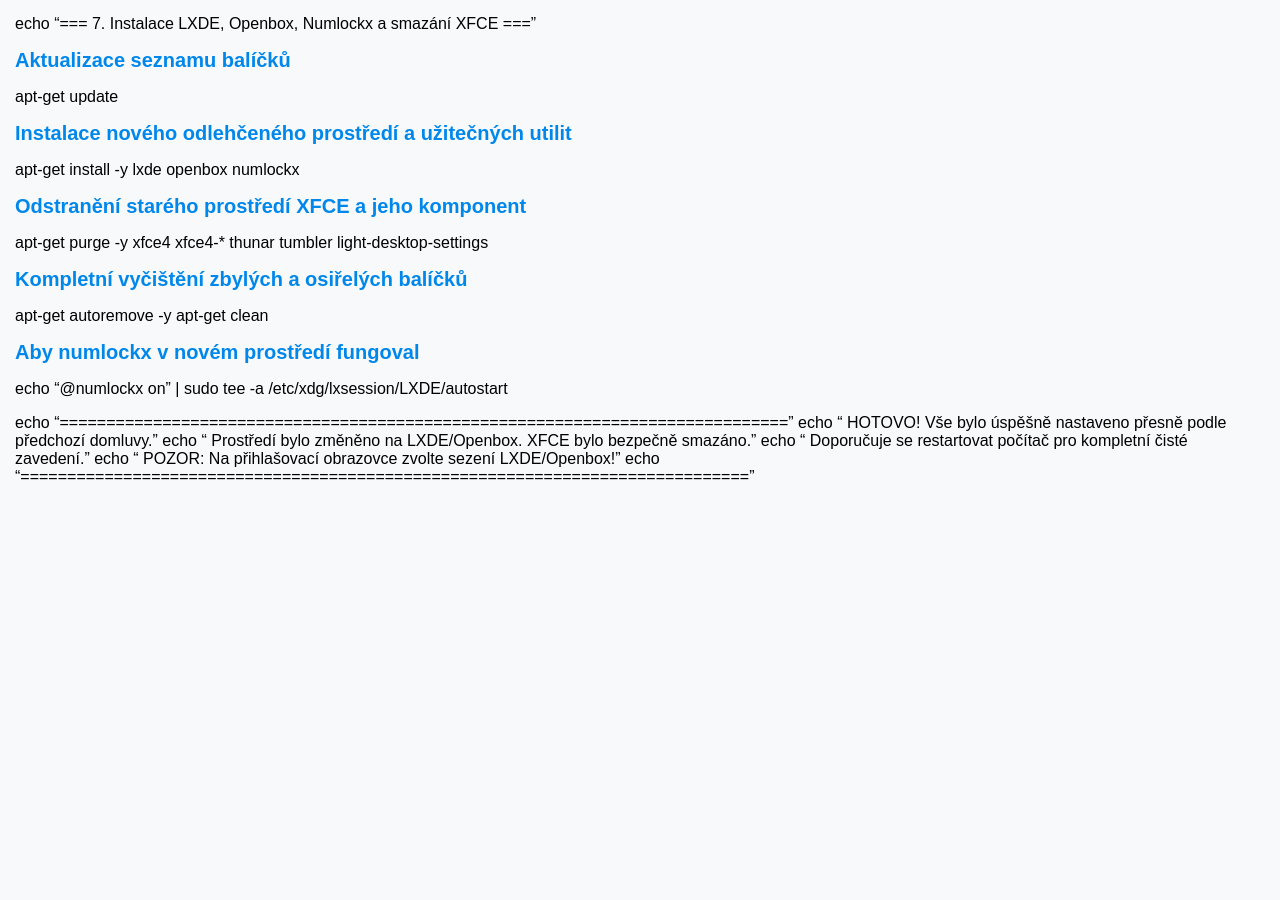
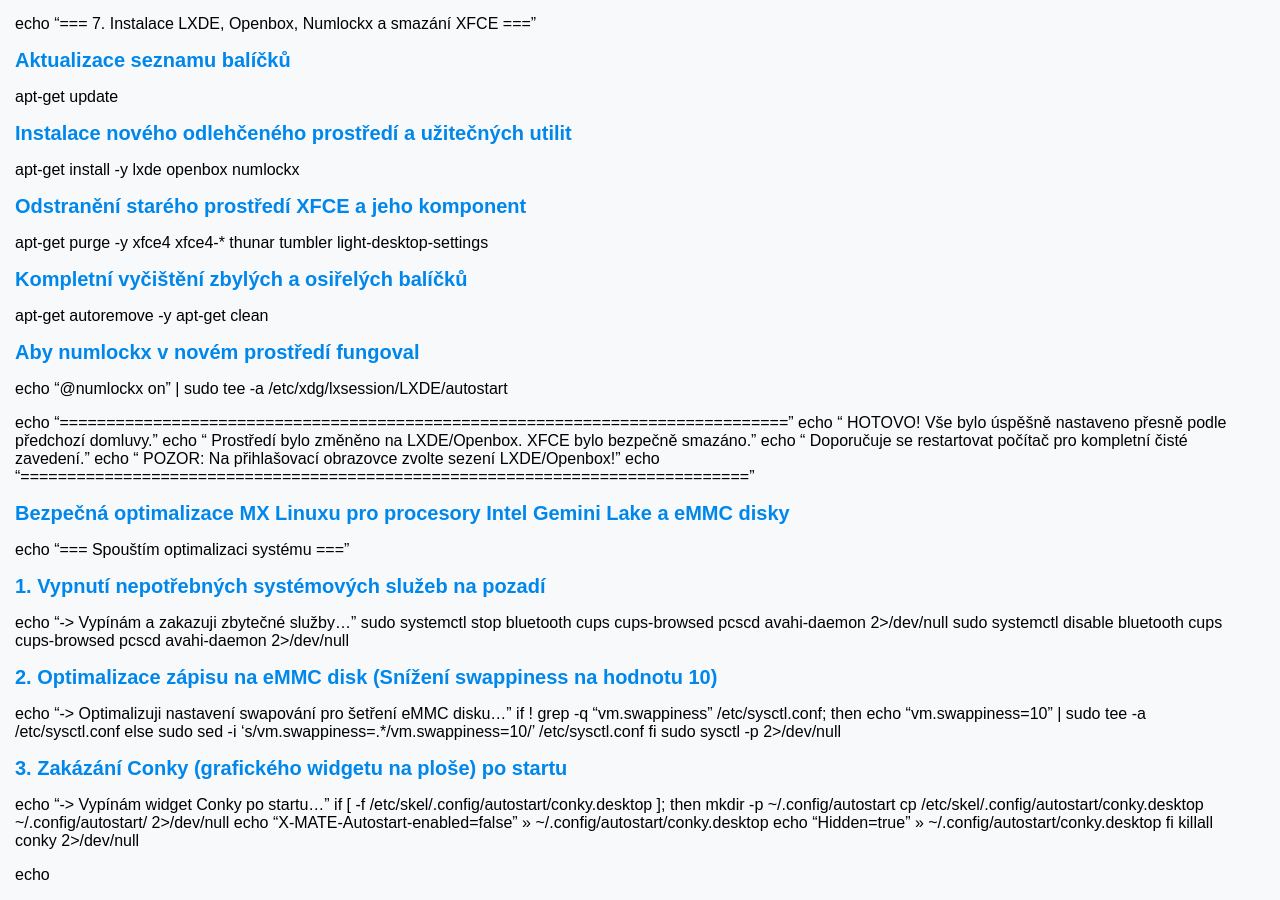
Before and after one commit to bedjan/bedjan.github.io, a Jekyll site: the page built from mx.md, in a window 1280 px wide and 900 px high, scrolled down 2828 px. Built offline with Jekyll 4.4.1, drawn with Linux system fonts in a browser that asks for light colours; our own code applies the rules of GitHub Pages for plain Markdown files; before the commit the page ends 3330 px from its top, so only the background shows below that.

Commit message:
Update mx.md

```diff
--- a/mx.md
+++ b/mx.md
@@ -158,3 +158,34 @@
 echo " Doporučuje se restartovat počítač pro kompletní čisté zavedení."
 echo " POZOR: Na přihlašovací obrazovce zvolte sezení LXDE/Openbox!"
 echo "=============================================================================="
+
+
+# Bezpečná optimalizace MX Linuxu pro procesory Intel Gemini Lake a eMMC disky
+
+echo "=== Spouštím optimalizaci systému ==="
+
+# 1. Vypnutí nepotřebných systémových služeb na pozadí
+echo "-> Vypínám a zakazuji zbytečné služby..."
+sudo systemctl stop bluetooth cups cups-browsed pcscd avahi-daemon 2>/dev/null
+sudo systemctl disable bluetooth cups cups-browsed pcscd avahi-daemon 2>/dev/null
+
+# 2. Optimalizace zápisu na eMMC disk (Snížení swappiness na hodnotu 10)
+echo "-> Optimalizuji nastavení swapování pro šetření eMMC disku..."
+if ! grep -q "vm.swappiness" /etc/sysctl.conf; then
+    echo "vm.swappiness=10" | sudo tee -a /etc/sysctl.conf
+else
+    sudo sed -i 's/vm.swappiness=.*/vm.swappiness=10/' /etc/sysctl.conf
+fi
+sudo sysctl -p 2>/dev/null
+
+# 3. Zakázání Conky (grafického widgetu na ploše) po startu
+echo "-> Vypínám widget Conky po startu..."
+if [ -f /etc/skel/.config/autostart/conky.desktop ]; then
+    mkdir -p ~/.config/autostart
+    cp /etc/skel/.config/autostart/conky.desktop ~/.config/autostart/ 2>/dev/null
+    echo "X-MATE-Autostart-enabled=false" >> ~/.config/autostart/conky.desktop
+    echo "Hidden=true" >> ~/.config/autostart/conky.desktop
+fi
+killall conky 2>/dev/null
+
+echo
```
